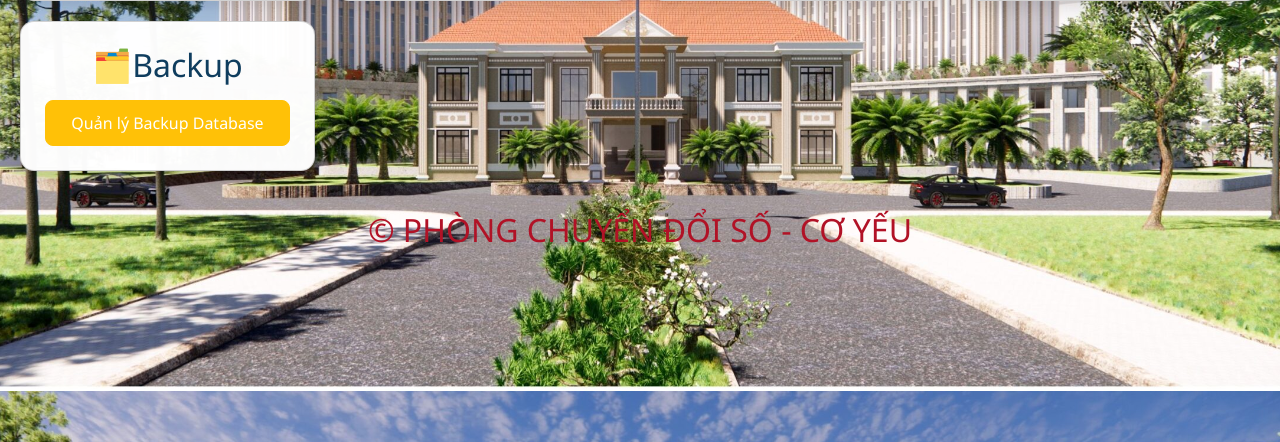
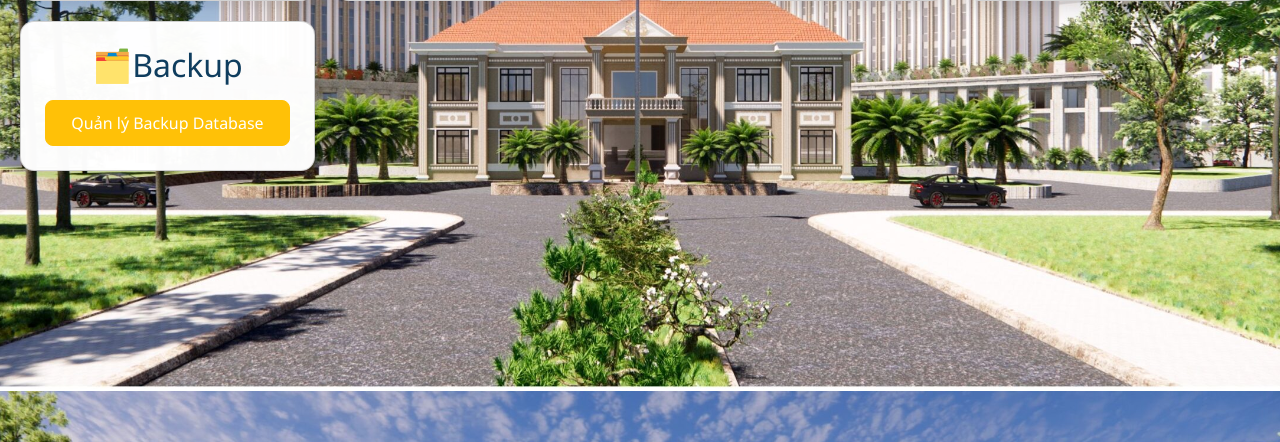
Before and after one commit to conkiencon2016-max/quanly-conglenh, a Flask app: page / in a window 1280 px wide. Shown: the part 409-851 px from the top of the page. Run offline with Flask 3, Linux system fonts and the light colour scheme; a user stored in the database is signed in.

Commit message:
Update home.html

```diff
--- a/templates/home.html
+++ b/templates/home.html
@@ -210,11 +210,7 @@ Quản lý Backup Database
 </div>
 <div>
 </div>
-<div>
-    <footer>
-    <h2> © PHÒNG CHUYỂN ĐỔI SỐ - CƠ YẾU </h2>
-</footer>
-</div>
+
 
 
 
```
